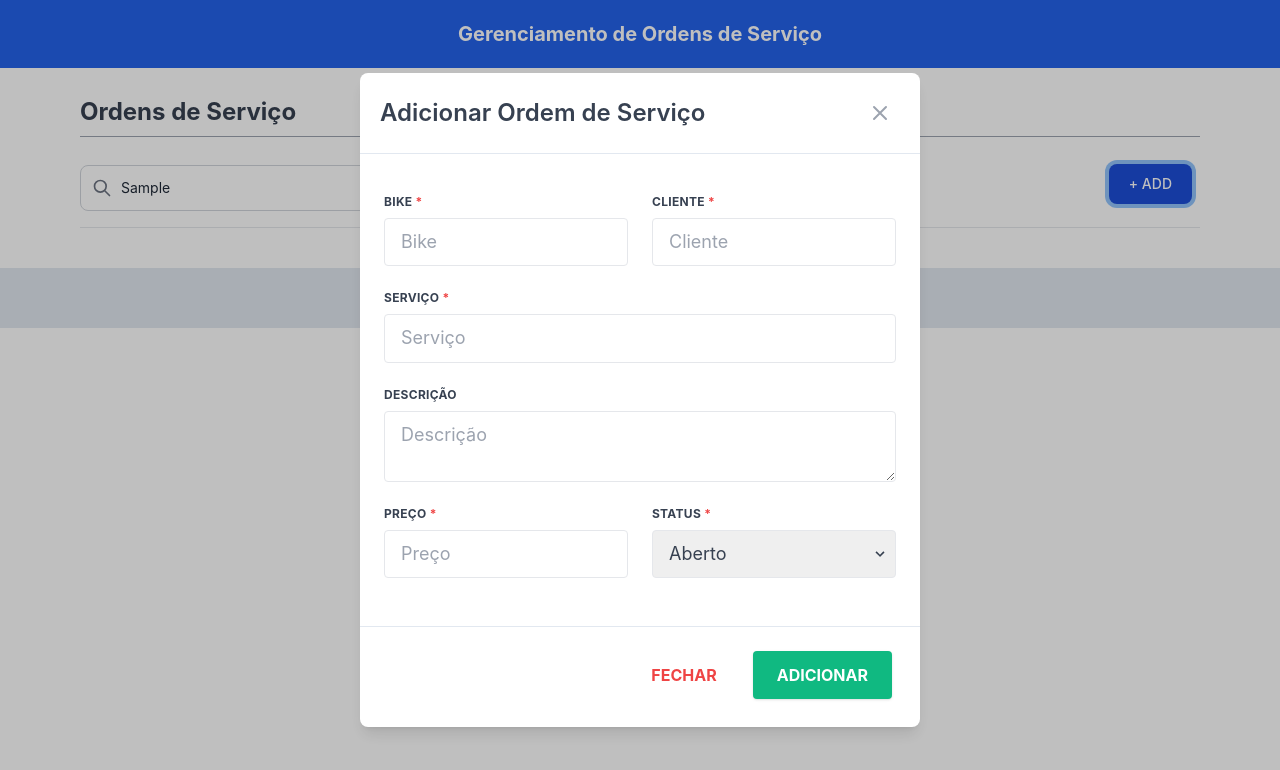
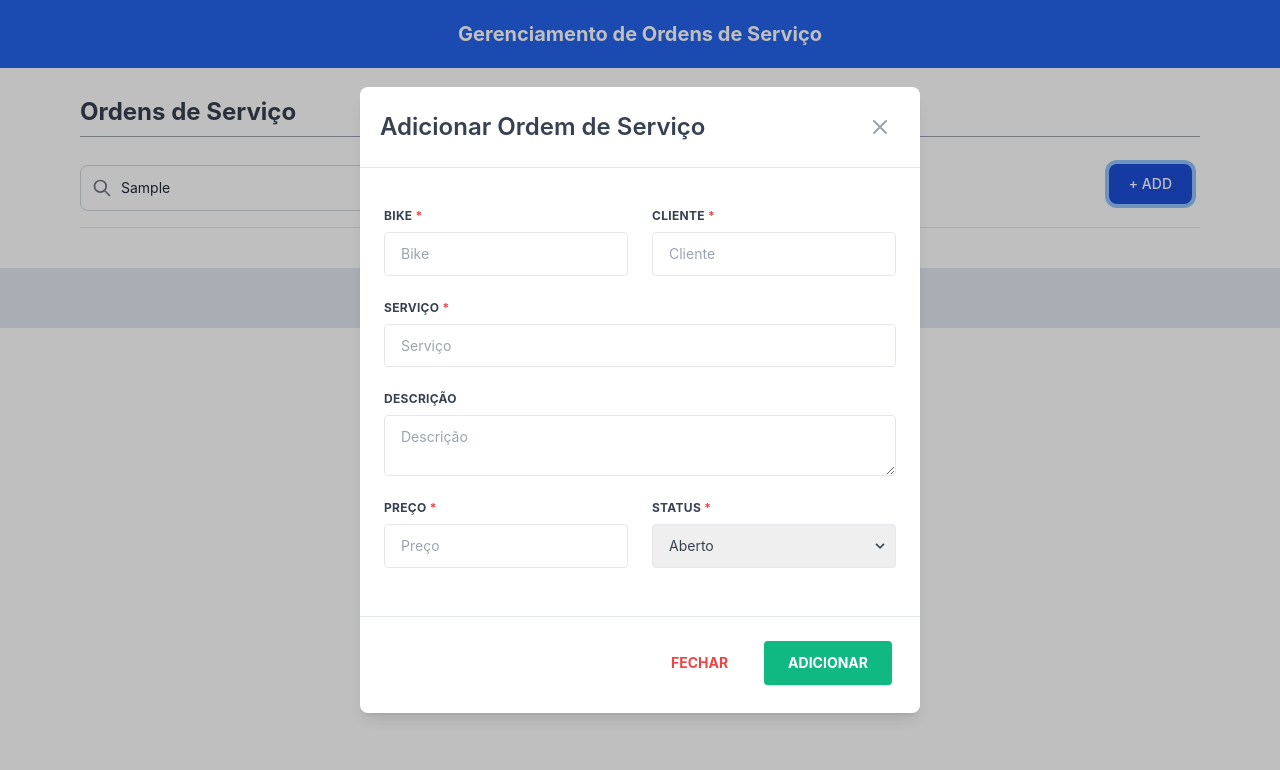
Before and after one commit to moraesfd/service-order-management, a React (Create React App) app: page / in a window 1280 px wide. Both pictures are taken after typing "Sample" into the empty fields and a click on the button "+ ADD". Shown: the top 770 px of the page. Built offline with nearby package versions, Linux system fonts and the light colour scheme; data requests are answered from the project's data file.

Commit message:
fix: font text

```diff
--- a/backend/db.json
+++ b/backend/db.json
@@ -61,10 +61,10 @@
       "client": "Darius Ourique Monte",
       "service": "Revisão",
       "description": "Sint elit minim est ullamco duis aute adipisicing consectetur non irure quis culpa.",
-      "price": "120",
+      "price": "200",
       "status": "aberto",
       "created_at": "18/09/2022",
-      "updated_at": ""
+      "updated_at": "03/10/2022"
     },
     {
       "id": "e9aea0e3-ab13-4084-abdd-88ef88fedae9",
--- a/src/components/ModalForm.jsx
+++ b/src/components/ModalForm.jsx
@@ -148,7 +148,7 @@ function ModalForm() {
                         Bike <span className="text-red-500">*</span>
                       </label>
                       <input
-                        className="appearance-none block w-full text-gray-700 border border-gray-200 rounded py-3 px-4 leading-tight focus:outline-none focus:bg-white focus:border-gray-500"
+                        className="appearance-none block w-full text-gray-700 text-sm border border-gray-200 rounded py-3 px-4 leading-tight focus:outline-none focus:bg-white focus:border-gray-500"
                         name="bike"
                         type="text"
                         value={currentServiceOrder.bike}
@@ -164,7 +164,7 @@ function ModalForm() {
                         Cliente <span className="text-red-500">*</span>
                       </label>
                       <input
-                        className="appearance-none block w-full text-gray-700 border border-gray-200 rounded py-3 px-4 leading-tight focus:outline-none focus:bg-white focus:border-gray-500"
+                        className="appearance-none block w-full text-gray-700 text-sm border border-gray-200 rounded py-3 px-4 leading-tight focus:outline-none focus:bg-white focus:border-gray-500"
                         name="client"
                         type="text"
                         value={currentServiceOrder.client}
@@ -182,7 +182,7 @@ function ModalForm() {
                         Serviço <span className="text-red-500">*</span>
                       </label>
                       <input
-                        className="appearance-none block w-full text-gray-700 border border-gray-200 rounded py-3 px-4 leading-tight focus:outline-none focus:bg-white focus:border-gray-500"
+                        className="appearance-none block w-full text-gray-700 text-sm border border-gray-200 rounded py-3 px-4 leading-tight focus:outline-none focus:bg-white focus:border-gray-500"
                         name="service"
                         type="text"
                         value={currentServiceOrder.service}
@@ -200,7 +200,7 @@ function ModalForm() {
                         Descrição
                       </label>
                       <textarea
-                        className="appearance-none block w-full text-gray-700 border border-gray-200 rounded py-3 px-4 leading-tight focus:outline-none focus:bg-white focus:border-gray-500"
+                        className="appearance-none block w-full text-gray-700 text-sm border border-gray-200 rounded py-3 px-4 leading-tight focus:outline-none focus:bg-white focus:border-gray-500"
                         name="description"
                         type="text"
                         value={currentServiceOrder.description}
@@ -218,7 +218,7 @@ function ModalForm() {
                         Preço <span className="text-red-500">*</span>
                       </label>
                       <input
-                        className="appearance-none block w-full text-gray-700 border border-gray-200 rounded py-3 px-4 leading-tight focus:outline-none focus:bg-white focus:border-gray-500"
+                        className="appearance-none block w-full text-gray-700 text-sm border border-gray-200 rounded py-3 px-4 leading-tight focus:outline-none focus:bg-white focus:border-gray-500"
                         name="price"
                         value={currentServiceOrder.price}
                         onChange={(e) => handleValue(e)}
@@ -234,7 +234,7 @@ function ModalForm() {
                       </label>
                       <div className="relative">
                         <select
-                          className="block appearance-none w-full border border-gray-200 text-gray-700 py-3 px-4 pr-8 rounded leading-tight focus:outline-none focus:bg-white focus:border-gray-500"
+                          className="block appearance-none w-full border border-gray-200 text-gray-700 text-sm py-3 px-4 pr-8 rounded leading-tight focus:outline-none focus:bg-white focus:border-gray-500"
                           value={currentServiceOrder.status}
                           onChange={(e) => handleValue(e)}
                           name="status"
@@ -262,14 +262,14 @@ function ModalForm() {
 
             <div className="flex items-center justify-end p-6 border-t border-solid border-slate-200 rounded-b">
               <button
-                className="text-red-500 background-transparent font-bold uppercase px-8 py-2 text-md outline-none focus:outline-none mr-1 mb-1 ease-linear transition-all duration-150"
+                className="text-red-500 background-transparent font-bold uppercase px-8 py-2 text-sm outline-none focus:outline-none mr-1 mb-1 ease-linear transition-all duration-150"
                 type="button"
                 onClick={() => handleCloseModal()}
               >
                 Fechar
               </button>
               <button
-                className="bg-emerald-500 text-white active:bg-emerald-600 font-bold uppercase text-md px-6 py-3 rounded shadow hover:shadow-lg outline-none focus:outline-none mr-1 mb-1 ease-linear transition-all duration-150"
+                className="bg-emerald-500 text-white active:bg-emerald-600 font-bold uppercase text-sm px-6 py-3 rounded shadow hover:shadow-lg outline-none focus:outline-none mr-1 mb-1 ease-linear transition-all duration-150"
                 type="button"
                 onClick={() => handleSubmitForm()}
               >
```
